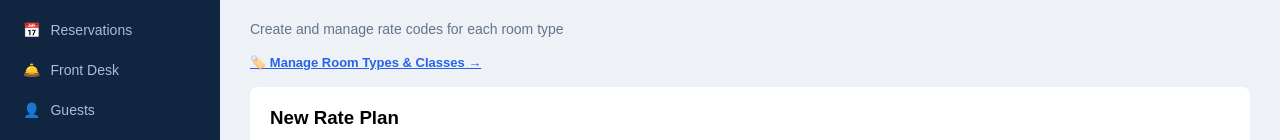
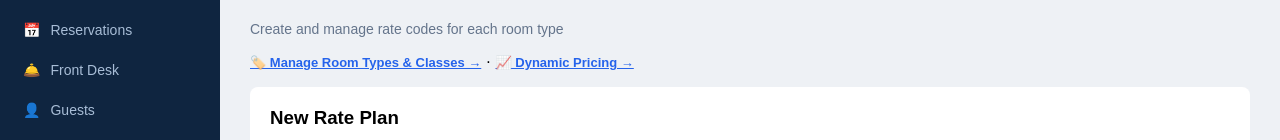
Before and after one commit to oonyeinchan792-creator/hotel-pms, a Next.js app: page /rates in a window 1280 px wide. Shown: the part 154-294 px from the top of the page. Built offline with nearby package versions, Linux system fonts and the light colour scheme; no server answers; the database is empty.

Commit message:
Update page.js

```diff
--- a/app/rates/page.js
+++ b/app/rates/page.js
@@ -115,6 +115,10 @@ export default function RateManagementPage() {
       <p>
         <a href="/rates/room-types" style={{ color: '#2563eb', fontSize: '13px', fontWeight: 'bold' }}>
           🏷️ Manage Room Types & Classes &rarr;
+        </a>
+        {' · '}
+        <a href="/rates/dynamic-pricing" style={{ color: '#2563eb', fontSize: '13px', fontWeight: 'bold' }}>
+          📈 Dynamic Pricing &rarr;
         </a>
       </p>
 
```
